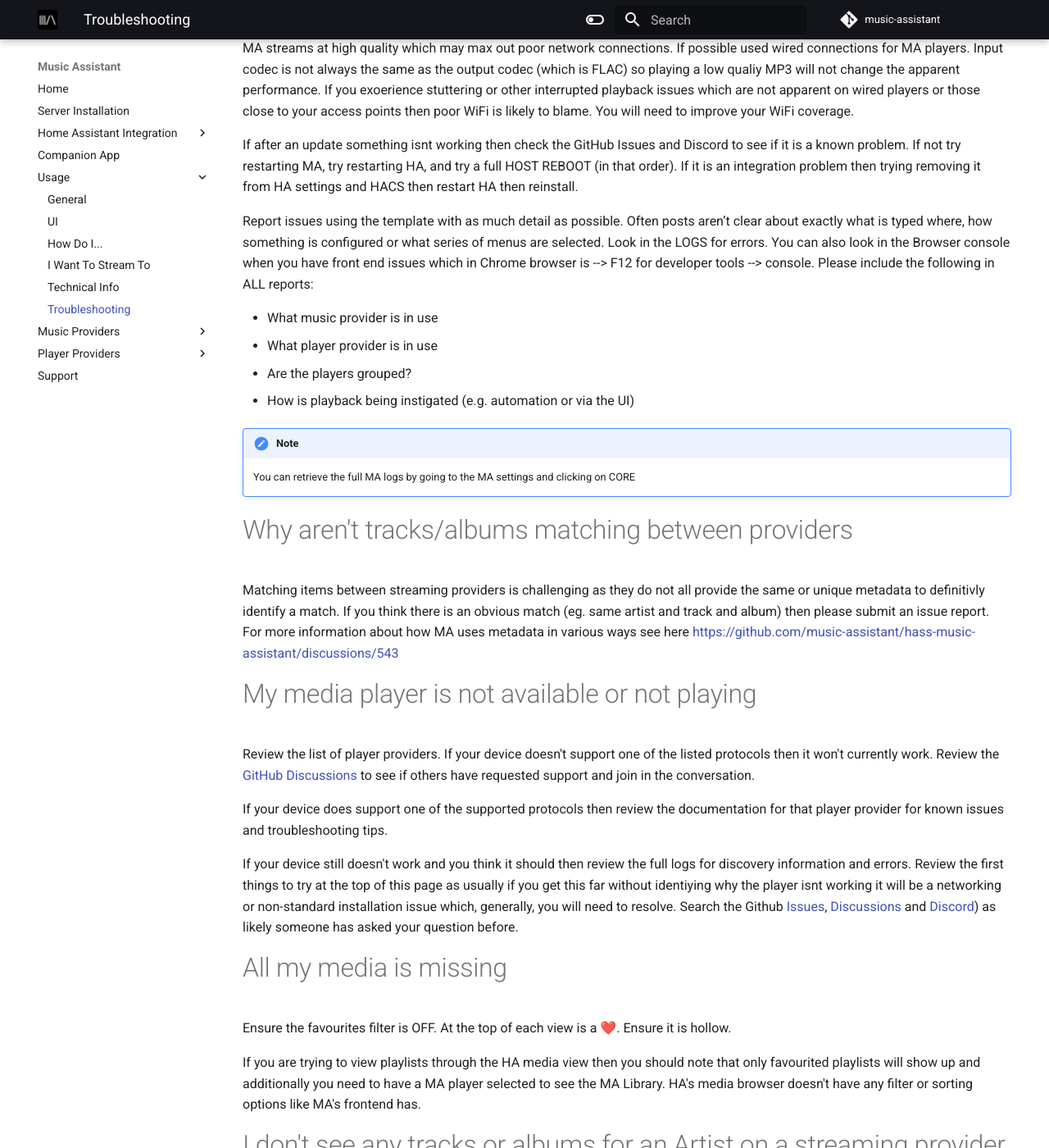
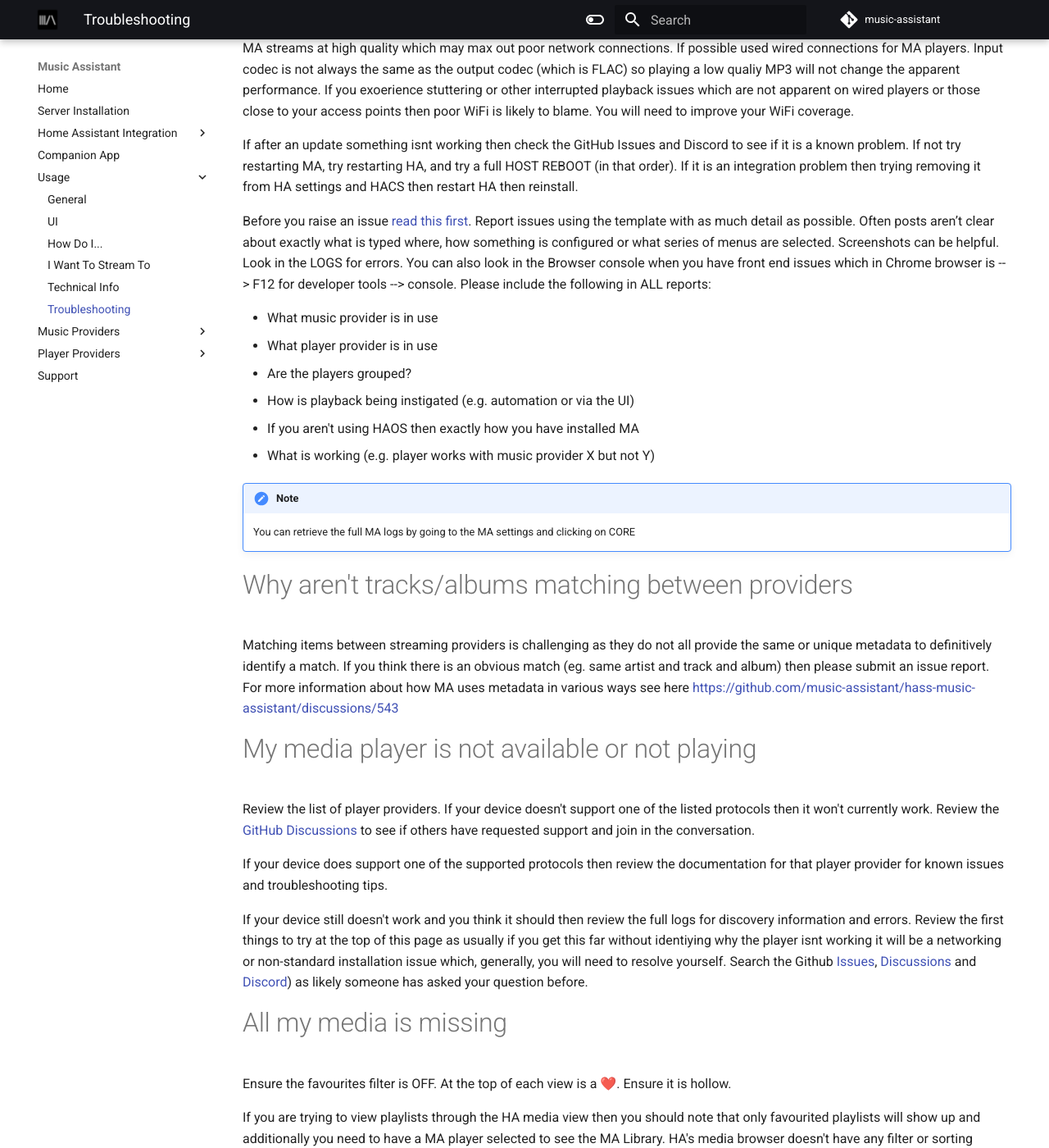
Before and after one commit to pwbriggs/music-assistant.github.io, an MkDocs documentation site: the page built from docs/faq/troubleshooting.md, in a window 1280 px wide and 1400 px high, scrolled down 556 px. Shown: the whole window at 82% size. Built offline with MkDocs 1.6.1 and Material for MkDocs 9.7.7, drawn with Linux system fonts in a browser that asks for light colours.

Commit message:
Update troubleshooting.md

```diff
--- a/docs/faq/troubleshooting.md
+++ b/docs/faq/troubleshooting.md
@@ -12,19 +12,21 @@
 
 If after an update something isnt working then check the GitHub Issues and Discord to see if it is a known problem. If not try restarting MA, try restarting HA, and try a full HOST REBOOT (in that order). If it is an integration problem then trying removing it from HA settings and HACS then restart HA then reinstall.
 
-Report issues using the template with as much detail as possible. Often posts aren’t clear about exactly what is typed where, how something is configured or what series of menus are selected. Look in the LOGS for errors. You can also look in the Browser console when you have front end issues which in Chrome browser is --> F12 for developer tools --> console. Please include the following in ALL reports:
+Before you raise an issue [read this first](../support.md). Report issues using the template with as much detail as possible. Often posts aren’t clear about exactly what is typed where, how something is configured or what series of menus are selected. Screenshots can be helpful. Look in the LOGS for errors. You can also look in the Browser console when you have front end issues which in Chrome browser is --> F12 for developer tools --> console. Please include the following in ALL reports:
 
 - What music provider is in use
 - What player provider is in use
 - Are the players grouped?
 - How is playback being instigated (e.g. automation or via the UI)
+- If you aren't using HAOS then exactly how you have installed MA
+- What is working (e.g. player works with music provider X but not Y)
 
 !!! note
     You can retrieve the full MA logs by going to the MA settings and clicking on CORE
 
 # Why aren't tracks/albums matching between providers
 
-Matching items between streaming providers is challenging as they do not all provide the same or unique metadata to definitivly identify a match. If you think there is an obvious match (eg. same artist and track and album) then please submit an issue report. For more information about how MA uses metadata in various ways see here https://github.com/music-assistant/hass-music-assistant/discussions/543
+Matching items between streaming providers is challenging as they do not all provide the same or unique metadata to definitively identify a match. If you think there is an obvious match (eg. same artist and track and album) then please submit an issue report. For more information about how MA uses metadata in various ways see here https://github.com/music-assistant/hass-music-assistant/discussions/543
 
 # My media player is not available or not playing
 
@@ -32,7 +34,7 @@
 
 If your device does support one of the supported protocols then review the documentation for that player provider for known issues and troubleshooting tips.
 
-If your device still doesn't work and you think it should then review the full logs for discovery information and errors. Review the first things to try at the top of this page as usually if you get this far without identiying why the player isnt working it will be a networking or non-standard installation issue which, generally, you will need to resolve. Search the Github [Issues](https://github.com/orgs/music-assistant/issues), [Discussions](https://github.com/orgs/music-assistant/discussions) and [Discord](https://discord.gg/kaVm8hGpne)) as likely someone has asked your question before.
+If your device still doesn't work and you think it should then review the full logs for discovery information and errors. Review the first things to try at the top of this page as usually if you get this far without identiying why the player isnt working it will be a networking or non-standard installation issue which, generally, you will need to resolve yourself. Search the Github [Issues](https://github.com/orgs/music-assistant/issues), [Discussions](https://github.com/orgs/music-assistant/discussions) and [Discord](https://discord.gg/kaVm8hGpne)) as likely someone has asked your question before.
 
 # All my media is missing
 
```
